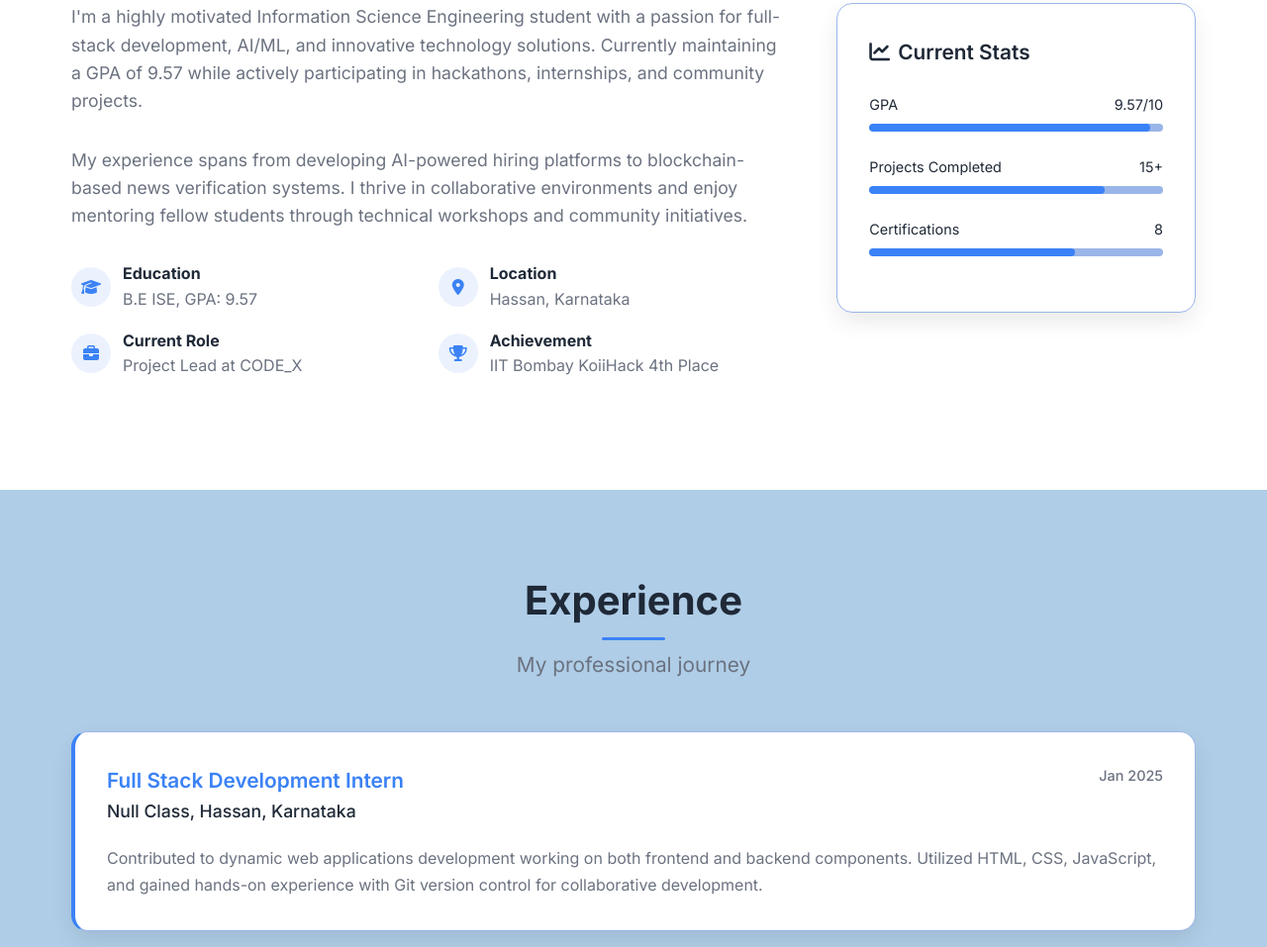
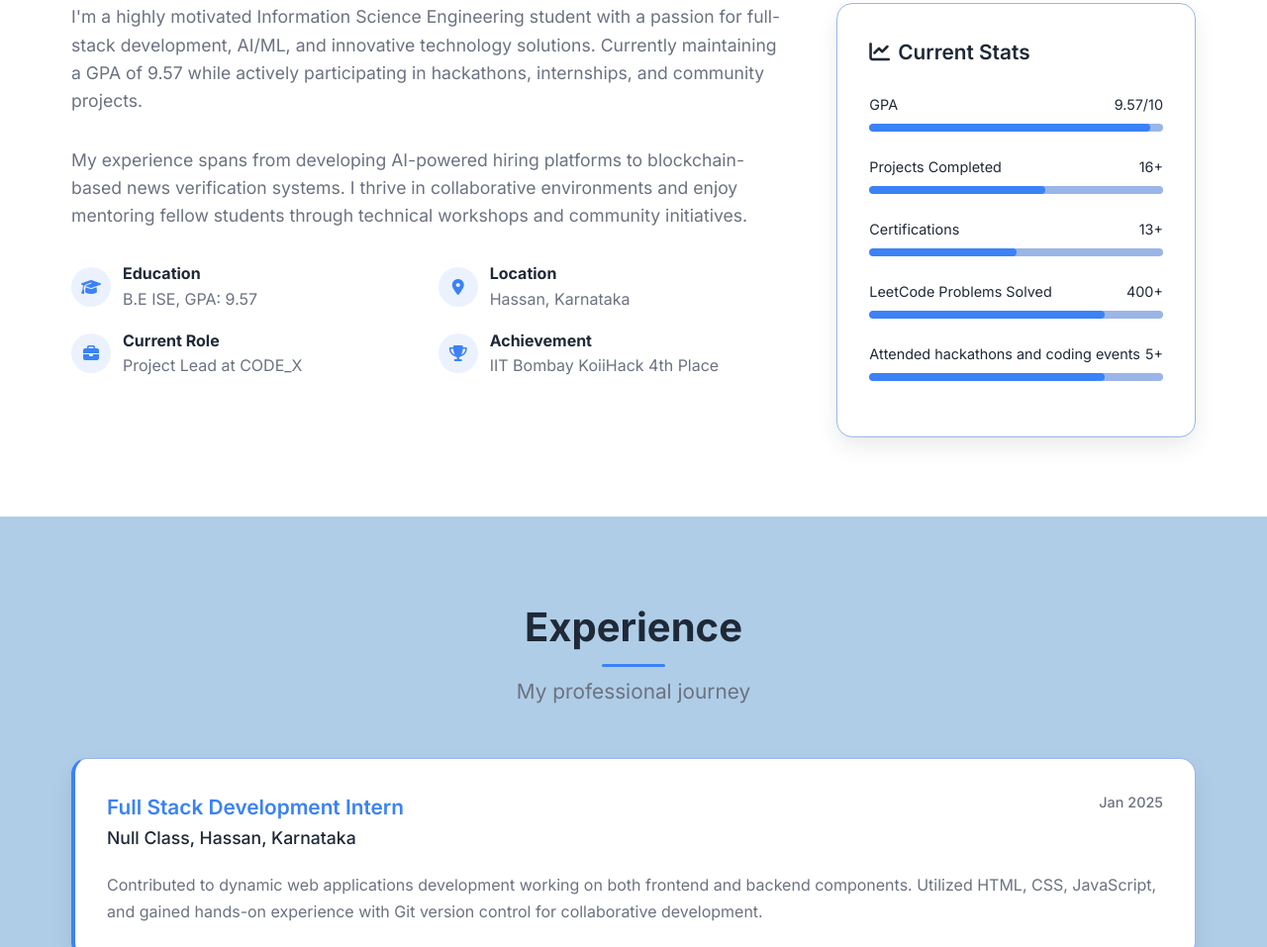
Before and after one commit to PriyankaGowda2005/Priyanka-Gowda-Portfolio, a plain HTML site: page index.html in a window 1280 px wide. Shown: the part 1041-1998 px from the top of the page at 99% size. Drawn offline with nearby package versions, Linux system fonts and the light colour scheme; no server answers.

Commit message:
Add Files

```diff
--- a/index.html
+++ b/index.html
@@ -144,7 +144,25 @@
                     <div class="stat-item">
                         <div class="stat-header">
                             <span>Projects Completed</span>
-                            <span>15+</span>
+                            <span>16+</span>
+                        </div>
+                        <div class="progress-bar">
+                            <div class="progress-fill" style="width: 60%"></div>
+                        </div>
+                    </div>
+                    <div class="stat-item">
+                        <div class="stat-header">
+                            <span>Certifications</span>
+                            <span>13+</span>
+                        </div>
+                        <div class="progress-bar">
+                            <div class="progress-fill" style="width: 50%"></div>
+                        </div>
+                    </div>
+                    <div class="stat-item">
+                        <div class="stat-header">
+                            <span>LeetCode Problems Solved</span>
+                            <span>400+</span>
                         </div>
                         <div class="progress-bar">
                             <div class="progress-fill" style="width: 80%"></div>
@@ -152,11 +170,11 @@
                     </div>
                     <div class="stat-item">
                         <div class="stat-header">
-                            <span>Certifications</span>
-                            <span>8</span>
+                            <span>Attended hackathons and coding events</span>
+                            <span>5+</span>
                         </div>
                         <div class="progress-bar">
-                            <div class="progress-fill" style="width: 70%"></div>
+                            <div class="progress-fill" style="width: 80%"></div>
                         </div>
                     </div>
                 </div>
```
